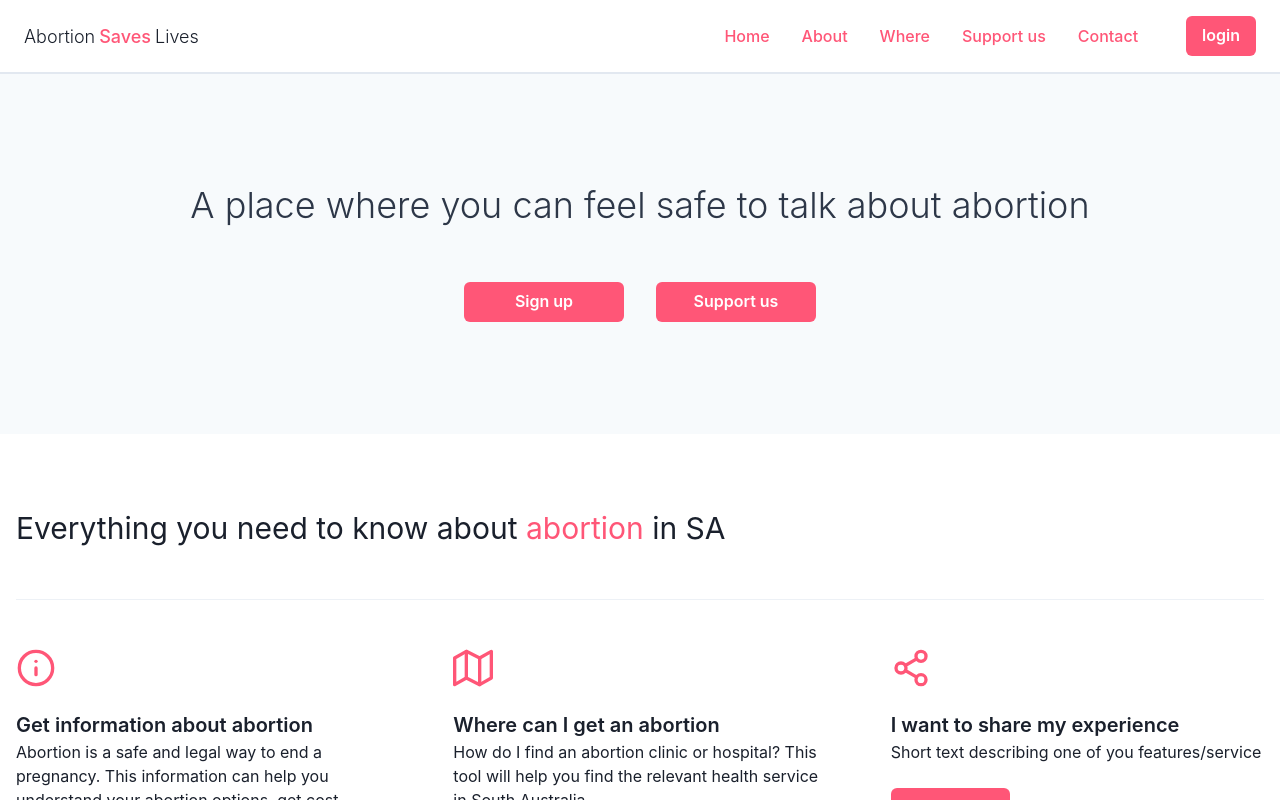
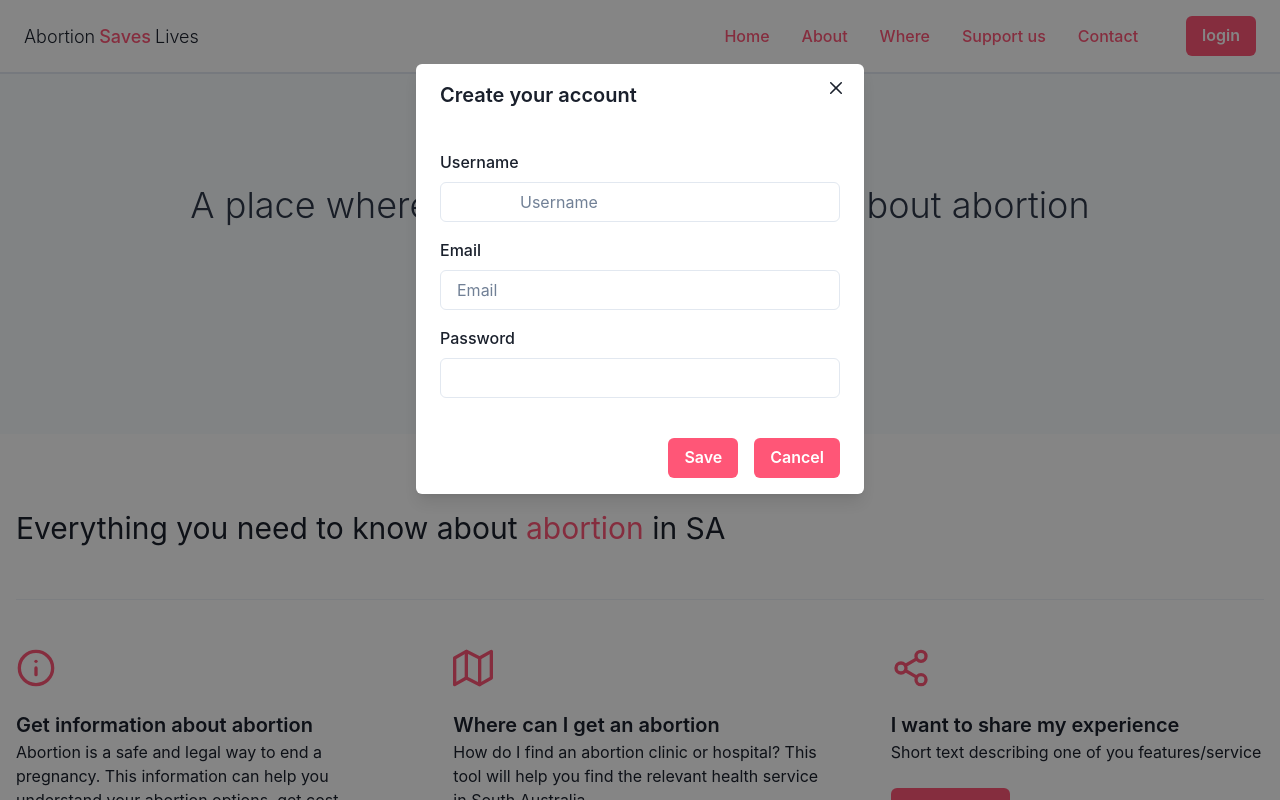
Before and after one commit to appolinefr/Abortion-saves-lives, a React (Create React App) app in the folder client/: page / in a window 1280 px wide. Both pictures are taken after a click on the button "Sign up". Shown: the top 800 px of the page. Built offline with nearby package versions, Linux system fonts and the light colour scheme.

Commit message:
added a signup modal and updated mainPageHero to include it

```diff
--- a/client/src/components/MainPageHero/index.js
+++ b/client/src/components/MainPageHero/index.js
@@ -6,6 +6,7 @@ import {
   Stack,
   useColorModeValue,
 } from "@chakra-ui/react";
+import SignupModal from "../Signup";
 
 const styles = {
   color: "#FF5677",
@@ -39,19 +40,7 @@ export default function MainPageHero() {
             alignSelf={"center"}
             position={"relative"}
           >
-            <Button
-              width={160}
-              fontSize={"md"}
-              fontWeight={600}
-              color={"white"}
-              bg={styles.color}
-              href={"#"}
-              _hover={{
-                bg: "pink.700",
-              }}
-            >
-              Sign up
-            </Button>
+            <SignupModal />
             <Button
               width={160}
               fontSize={"md"}
--- /dev/null
+++ b/client/src/components/Signup/index.js
@@ -0,0 +1,97 @@
+import React from "react";
+import { useDisclosure } from "@chakra-ui/react";
+import {
+  Modal,
+  ModalOverlay,
+  ModalContent,
+  ModalHeader,
+  ModalFooter,
+  ModalBody,
+  ModalCloseButton,
+  Button,
+  FormControl,
+  FormLabel,
+  Input,
+} from "@chakra-ui/react";
+
+const styles = {
+  color: "#FF5677",
+};
+
+export default function SignupModal() {
+  const { isOpen, onOpen, onClose } = useDisclosure();
+
+  return (
+    <>
+      <Button
+        onClick={onOpen}
+        width={160}
+        fontSize={"md"}
+        fontWeight={600}
+        color={"white"}
+        bg={styles.color}
+        href={"#"}
+        _hover={{
+          bg: "pink.700",
+        }}
+      >
+        Sign up
+      </Button>
+      <Modal isOpen={isOpen} onClose={onClose}>
+        <ModalOverlay />
+        <ModalContent>
+          <ModalHeader mb={4}>Create your account</ModalHeader>
+          <ModalCloseButton />
+          <ModalBody pb={6}>
+            <FormControl>
+              <FormLabel>Username</FormLabel>
+              <Input
+                placeholder="
+              Username"
+              />
+            </FormControl>
+
+            <FormControl mt={4}>
+              <FormLabel>Email</FormLabel>
+              <Input placeholder="Email" />
+            </FormControl>
+            <FormControl mt={4}>
+              <FormLabel>Password</FormLabel>
+              <Input />
+            </FormControl>
+          </ModalBody>
+
+          <ModalFooter>
+            <Button
+              mr={4}
+              fontSize={"md"}
+              fontWeight={600}
+              color={"white"}
+              bg={styles.color}
+              href={"#"}
+              _hover={{
+                bg: "pink.700",
+              }}
+            >
+              {" "}
+              Save
+            </Button>
+            <Button
+              fontSize={"md"}
+              fontWeight={600}
+              color={"white"}
+              bg={styles.color}
+              href={"#"}
+              _hover={{
+                bg: "pink.700",
+              }}
+              onClick={onClose}
+            >
+              Cancel
+            </Button>
+          </ModalFooter>
+        </ModalContent>
+      </Modal>
+    </>
+  );
+}
```
